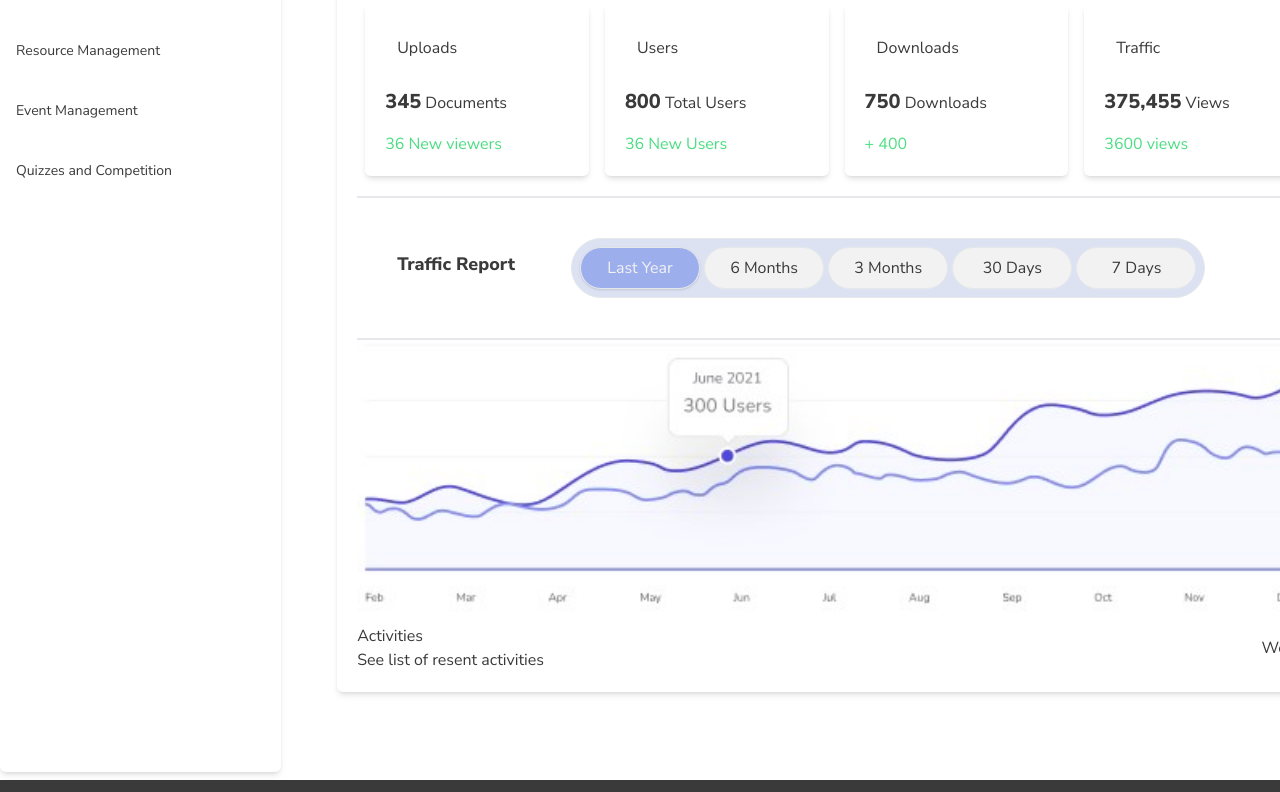
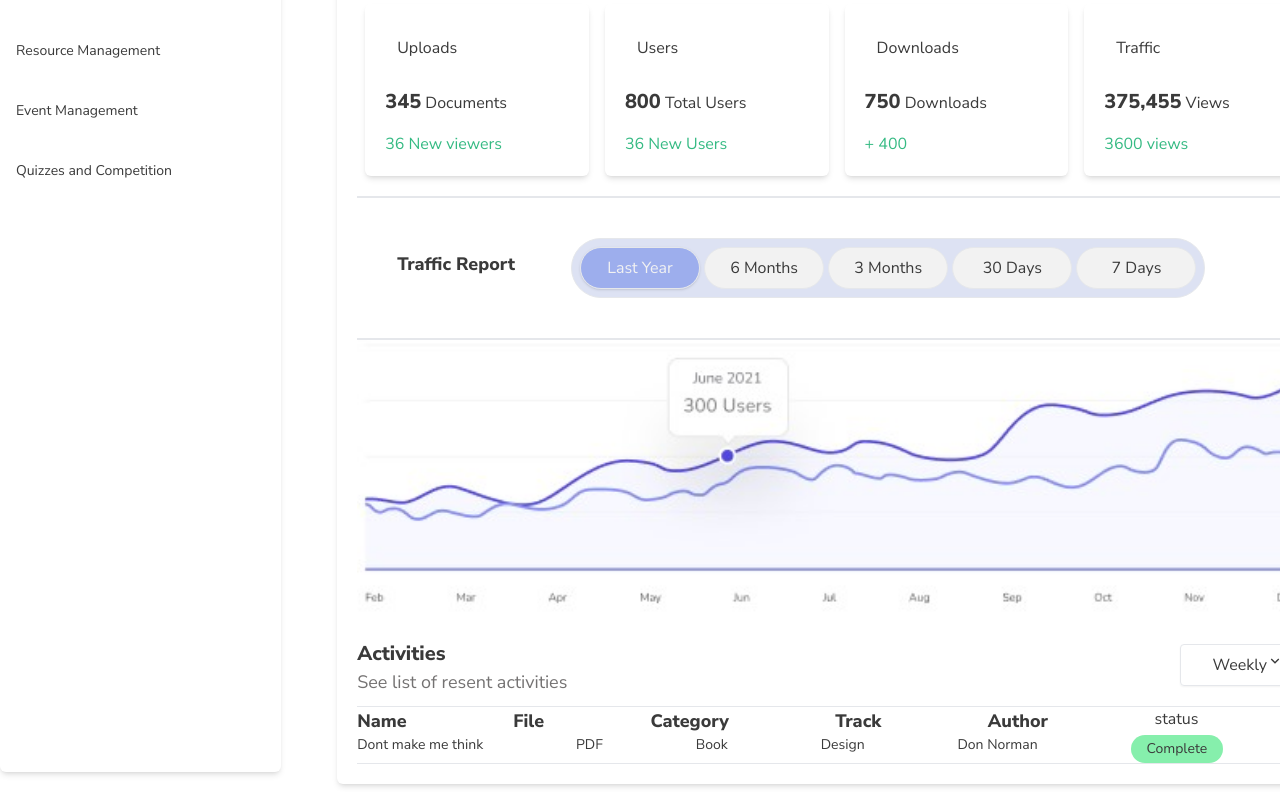
Before and after one commit to oluwatobiiloba/Technoob-Homebase, a React (Create React App) app in the folder Client/: page /AdminDashboard in a window 1280 px wide. Shown: the part 328-1120 px from the top of the page. Built offline with nearby package versions, Linux system fonts and the light colour scheme; a web font is replaced by a local one.

Commit message:
Just a small test

```diff
--- a/Client/src/pages/AdminPage/Dashboard/Dashboard.jsx
+++ b/Client/src/pages/AdminPage/Dashboard/Dashboard.jsx
@@ -46,7 +46,7 @@ const Dashboard = () => {
             </ul>
         </nav>
         <div className=' lg:hidden'>
-            <div onClick={(()=>{setToggle(!toggle)})}>
+            <div onClick={(()=>{setToggle(!toggle)})} className=' p-4 w-5 h-5 transition-all ease-linear cursor-pointer'>
             {toggle ? <AiOutlineClose/> : <RxHamburgerMenu/> }
             </div>
             <div  className={`${toggle ? 'block' : 'hidden'} bg-twhitee w-[250px] shadow-md rounded-md `}>
--- a/Client/src/pages/AdminPage/Dashboard/components/Section.jsx
+++ b/Client/src/pages/AdminPage/Dashboard/components/Section.jsx
@@ -1,5 +1,6 @@
 import React from 'react'
 import img from '../../img/Annotation 2023-05-22 185307.jpg'
+import { RiArrowDownSLine } from 'react-icons/ri'
 
 const Section = () => {
   const statistics = [
@@ -42,18 +43,18 @@ const Section = () => {
               <div key={i} className=' p-3 shadow-md rounded-md my-2 mx-2 lg:w-full lg:h-auto'>
                 <p className=' p-5'>{opt.name}</p>
                 <p className=' p-2'><span className=' font-bold text-xl'>{opt.amount}</span> {opt.amtlabel} </p>
-                <p className=' p-2 text-green-400'>{opt.tracks} </p>
+                <p className=' p-2 text-[#35BA83]'>{opt.tracks} </p>
               </div>
             ))}
           </div>
           <div className=' flex py-10 border-t-2 border-b-2'>
             <p className=' font-semibold text-lg  ml-10 mt-3'>Traffic Report</p>
             <span className=' border ml-14 p-2 rounded-full bg-[#bbc5e780]'>
-              <button className=' bg-[#5E7CE880] text-twhite p-2 rounded-full border w-[120px] hover:bg-gray-500 hover:text-twhite shadow
-              '>Last Year</button> <button className=' p-2 rounded-full border bg-twhite w-[120px] hover:bg-gray-500 hover:text-twhite
-              '>6 Months</button> <button className=' p-2 rounded-full border bg-twhite w-[120px] hover:bg-gray-500 hover:text-twhite
-              '>3 Months</button> <button className=' p-2 rounded-full border bg-twhite w-[120px] hover:bg-gray-500 hover:text-twhite
-              '>30 Days</button> <button className=' p-2 rounded-full border bg-twhite w-[120px] hover:bg-gray-500 hover:text-twhite
+              <button className=' bg-[#5E7CE880] text-twhite p-2 rounded-full border w-[120px] hover:bg-[#5E7CE880]hover:text-twhite shadow
+              '>Last Year</button> <button className=' p-2 rounded-full border bg-twhite w-[120px] hover:bg-tgray hover:text-twhite
+              '>6 Months</button> <button className=' p-2 rounded-full border bg-twhite w-[120px] hover:bg-tgray hover:text-twhite
+              '>3 Months</button> <button className=' p-2 rounded-full border bg-twhite w-[120px] hover:bg-tgray hover:text-twhite
+              '>30 Days</button> <button className=' p-2 rounded-full border bg-twhite w-[120px] hover:bg-tgray hover:text-twhite
               '>7 Days</button>
             </span>
           </div>
@@ -61,10 +62,31 @@ const Section = () => {
           <div>
             <div className=' flex justify-between'>
               <div>
-                <h2>Activities</h2>
-                <p>See list of resent activities</p>
+                <h2 className=' text-xl font-semibold pt-4'>Activities</h2>
+                <p className=' text-lg text-[#747272] mb-1'>See list of resent activities</p>
               </div>
-              <button className='float-right'>Weekly</button>
+              <button className='float-right border py-2 px-8 my-[20px] rounded flex justify-between shadow-sm'>Weekly <RiArrowDownSLine/></button>
+            </div>
+            <div>
+              <div className=' flex justify-between border-t'>
+                <h4 className=' font-semibold text-lg'>Name</h4>
+                <h4 className=' font-semibold text-lg'>File</h4>
+                <h4 className=' font-semibold text-lg'>Category</h4>
+                <h4 className=' font-semibold text-lg'>Track</h4>
+                <h4 className=' font-semibold text-lg'>Author</h4>
+                <p>status</p>
+                <p>...</p>
+              </div>
+              <div className=' flex justify-between border-b'>
+                <p className=' text-sm'>Dont make me think</p>
+                <p className=' text-sm'>PDF</p>
+                <p className=' text-sm'>Book</p>
+                <p className=' text-sm'>Design</p>
+                <p className=' text-sm'>Don Norman</p>
+                <p className=' text-sm'><button className='bg-green-300 rounded-full px-4 py-1'>Complete</button></p>
+                <p> </p>
+
+              </div>
             </div>
           </div>
         </div>
--- a/Client/tailwind.config.js
+++ b/Client/tailwind.config.js
@@ -12,6 +12,7 @@ module.exports = {
         tblackk: '#3a3a3a',
         twhite: '#F2F2F2',
         twhitee: '#F9FAFB',
+        tgray: '#5E7CE880'
       },
     },
   },
```
